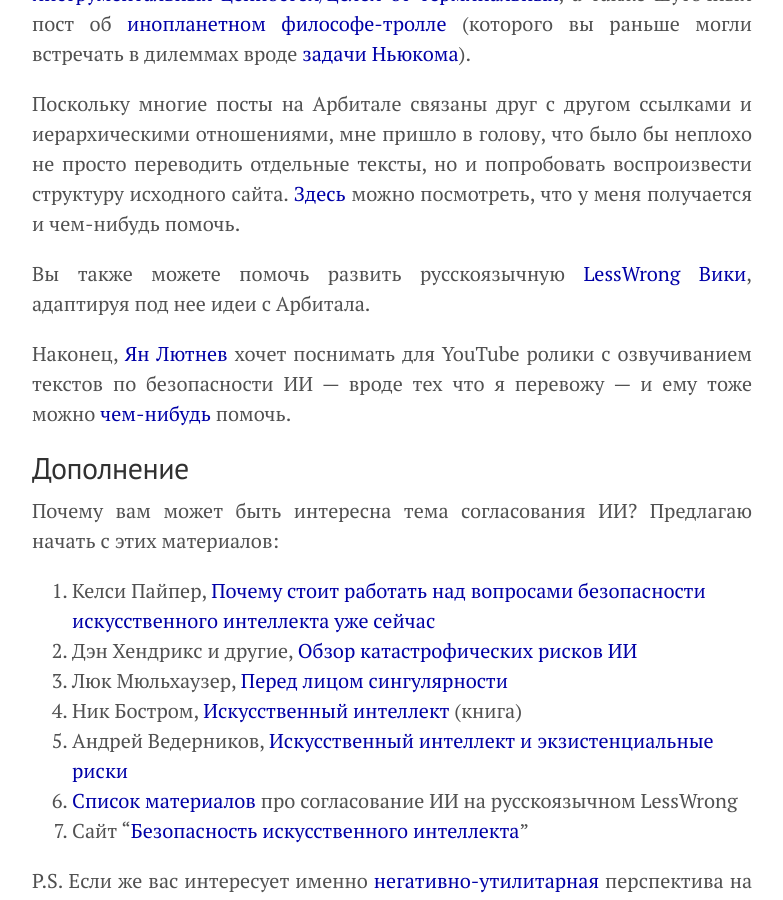
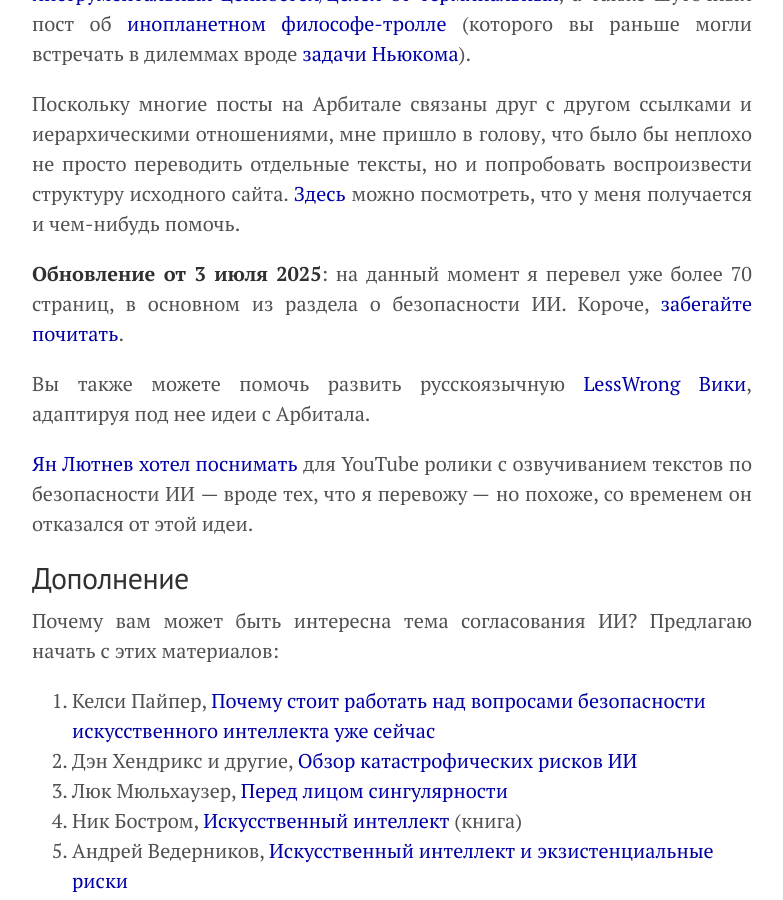
Before and after one commit to KKirdan/kkirdan.github.io, a Jekyll site: the page built from blog/_posts/3. average/2024-05-19-a5.md, in a window 1280 px wide and 900 px high, scrolled down 1331 px. Shown: the whole window, without its empty margins (248-1031 px from the left). Built offline with Jekyll 4.4.1, drawn with Linux system fonts in a browser that asks for light colours; some of the changed text lies outside the part shown.

Commit message:
Update 2024-05-19-a5.md

```diff
--- a/blog/_posts/3. average/2024-05-19-a5.md
+++ b/blog/_posts/3. average/2024-05-19-a5.md
@@ -2,8 +2,8 @@
 layout: post
 title: "Арбитал — это круто"
 show_title: true
-vk:
-telegram:
+medium: https://medium.com/@k.kirdan/%D0%B0%D1%80%D0%B1%D0%B8%D1%82%D0%B0%D0%BB-%D1%8D%D1%82%D0%BE-%D0%BA%D1%80%D1%83%D1%82%D0%BE-dd0508f2aea0
+updated: 2025-07-03
 tags: ["искусственный_интеллект", "математика", "рациональность"]
 importance: 8
 ---
@@ -19,9 +19,11 @@
 
 Поскольку многие посты на Арбитале связаны друг с другом ссылками и иерархическими отношениями, мне пришло в голову, что было бы неплохо не просто переводить отдельные тексты, но и попробовать воспроизвести структуру исходного сайта. [Здесь](https://arbital-ru.github.io/) можно посмотреть, что у меня получается и чем-нибудь помочь.
 
+**Обновление от 3 июля 2025**: на данный момент я перевел уже более 70 страниц, в основном из раздела о безопасности ИИ. Короче, [забегайте почитать](https://arbital-ru.github.io/).
+
 Вы также можете помочь развить русскоязычную [LessWrong Вики](https://lesswrong.ru/wiki/), адаптируя под нее идеи с Арбитала.
 
-Наконец, [Ян Лютнев](https://www.youtube.com/@user-sb2ny6kv9g) хочет поснимать для YouTube ролики с озвучиванием текстов по безопасности ИИ — вроде тех что я перевожу — и ему тоже можно [чем-нибудь](https://t.me/yanlyutnev/1412) помочь.
+[Ян Лютнев](https://www.youtube.com/@user-sb2ny6kv9g) [хотел поснимать](https://t.me/yanlyutnev/1412) для YouTube ролики с озвучиванием текстов по безопасности ИИ  — вроде тех, что я перевожу —  но похоже, со временем он отказался от этой идеи.
 
 <a id="Дополнение"></a>
 ## Дополнение
```
